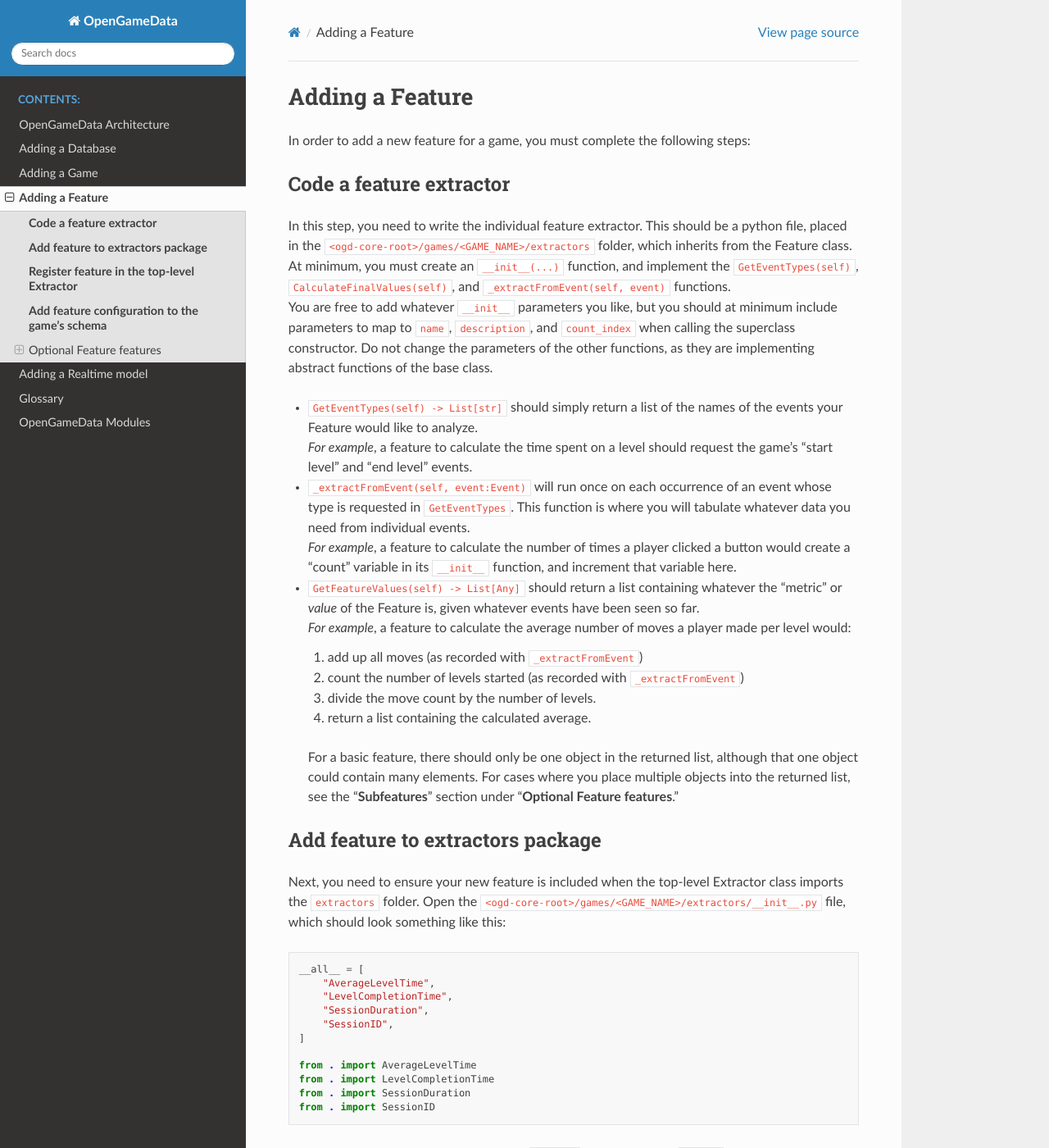
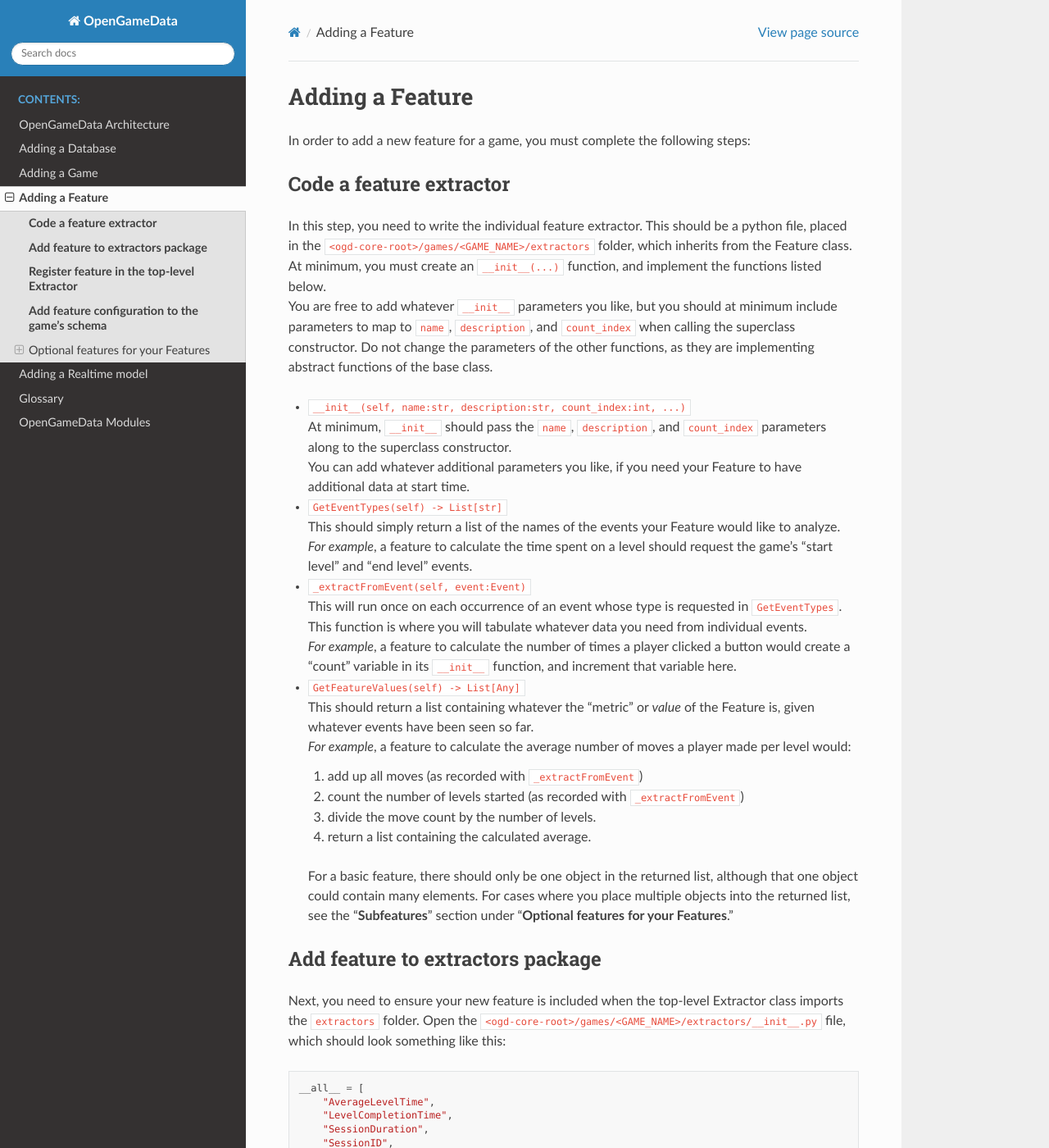
Before and after one commit to opengamedata/opengamedata-doc, a Sphinx documentation site: the page built from source/Adding_a_Feature.md, in a window 1280 px wide and 1400 px high. Shown: the whole window at 82% size. Built offline with Sphinx 7.4.7 and the Read the Docs theme 2.0.0, drawn with Linux system fonts in a browser that asks for light colours; some of the changed text lies outside the part shown.

Commit message:
A few formatting fixes for Adding a Feature.

```diff
--- a/source/Adding_a_Feature.md
+++ b/source/Adding_a_Feature.md
@@ -6,16 +6,22 @@ In order to add a new feature for a game, you must complete the following steps:
 
 In this step, you need to write the individual feature extractor.
 This should be a python file, placed in the `<ogd-core-root>/games/<GAME_NAME>/extractors` folder, which inherits from the Feature class.
-At minimum, you must create an `__init__(...)` function, and implement the `GetEventTypes(self)`, `CalculateFinalValues(self)`, and `_extractFromEvent(self, event)` functions.
+At minimum, you must create an `__init__(...)` function, and implement the functions listed below.
 You are free to add whatever `__init__` parameters you like, but you should at minimum include parameters to map to `name`, `description`, and `count_index` when calling the superclass constructor.
 Do not change the parameters of the other functions, as they are implementing abstract functions of the base class.
 
-- `GetEventTypes(self) -> List[str]` should simply return a list of the names of the events your Feature would like to analyze.
+- `__init__(self, name:str, description:str, count_index:int, ...)`
+  At minimum, `__init__` should pass the `name`, `description`, and `count_index` parameters along to the superclass constructor.
+  You can add whatever additional parameters you like, if you need your Feature to have additional data at start time.
+- `GetEventTypes(self) -> List[str]`
+  This should simply return a list of the names of the events your Feature would like to analyze.
   *For example*, a feature to calculate the time spent on a level should request the game's "start level" and "end level" events.
-- `_extractFromEvent(self, event:Event)` will run once on each occurrence of an event whose type is requested in `GetEventTypes`.
+- `_extractFromEvent(self, event:Event)`
+  This will run once on each occurrence of an event whose type is requested in `GetEventTypes`.
   This function is where you will tabulate whatever data you need from individual events.
   *For example*, a feature to calculate the number of times a player clicked a button would create a "count" variable in its `__init__` function, and increment that variable here.
-- `GetFeatureValues(self) -> List[Any]` should return a list containing whatever the "metric" or *value* of the Feature is, given whatever events have been seen so far.
+- `GetFeatureValues(self) -> List[Any]`
+  This should return a list containing whatever the "metric" or *value* of the Feature is, given whatever events have been seen so far.
   *For example*, a feature to calculate the average number of moves a player made per level would:
   1. add up all moves (as recorded with `_extractFromEvent`)
   2. count the number of levels started (as recorded with `_extractFromEvent`)
@@ -23,7 +29,7 @@ Do not change the parameters of the other functions, as they are implementing ab
   4. return a list containing the calculated average.
 
   For a basic feature, there should only be one object in the returned list, although that one object could contain many elements.
-  For cases where you place multiple objects into the returned list, see the "**Subfeatures**" section under "**Optional Feature features**."
+  For cases where you place multiple objects into the returned list, see the "**Subfeatures**" section under "**Optional features for your Features**."
 
 ## **Add feature to extractors package**
 
@@ -171,7 +177,7 @@ When browsing columns in a spreadsheet of Feature values, it becomes much easier
 
 As with "aggregate" features, "per-count" features can have additional elements in their sub-dictionaries, which can then be accessed for use as parameters in the `feature_args` variable in `_loadFeature`.
 
-## Optional Feature features
+## Optional features for your Features
 
 The preceding sections discussed the minimum requirements for creating a Feature subclass.
 However, there are additional features (lower-case 'f', meaning *features* as in "things a system can do") available to you when programming your Feature:
```
